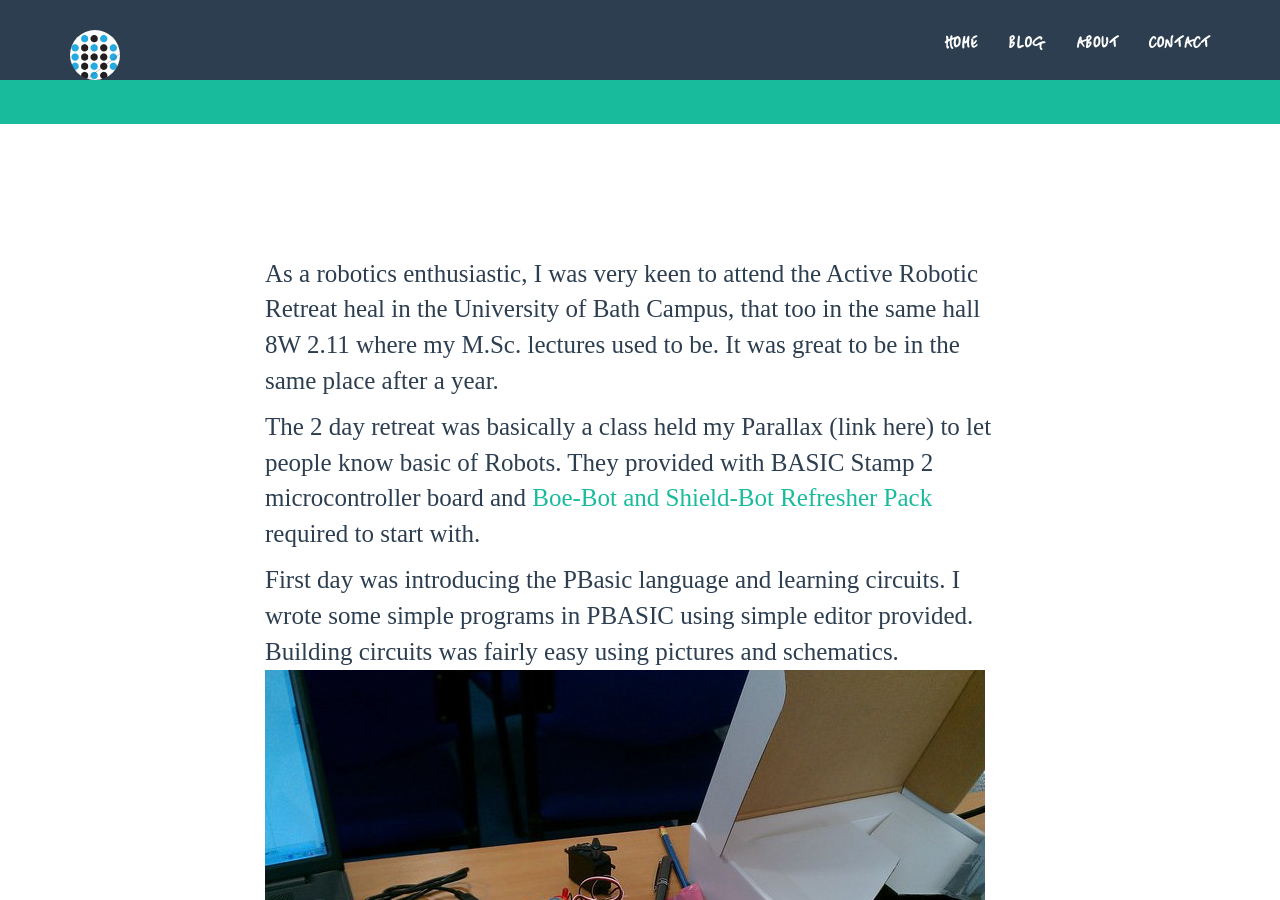
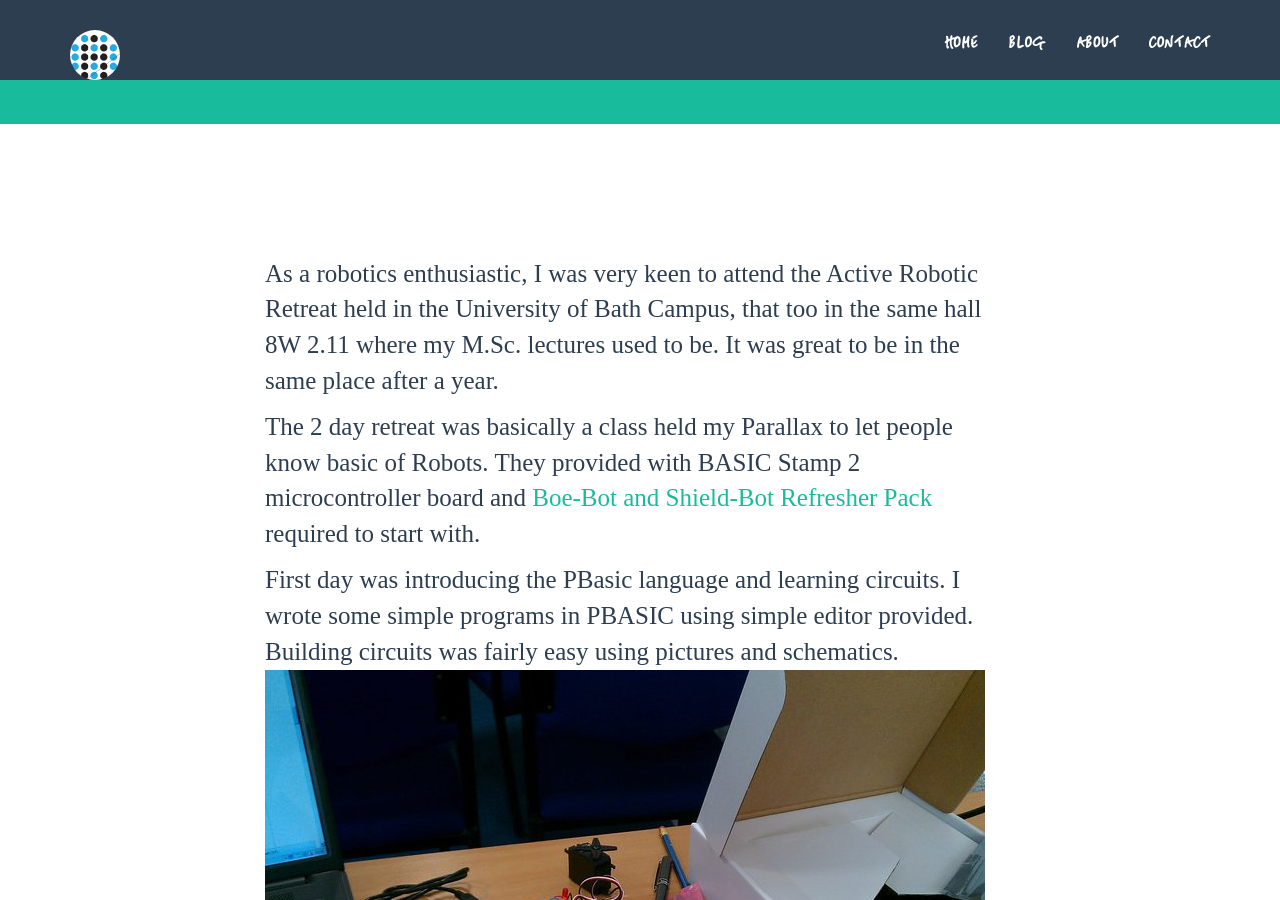
Before and after one commit to AmitDina/AmitPore.github.io, a Jekyll site: the page built from _posts/2011-06-21-ROBO-FUN-Active-Robot-Retreat.md, in a window 1280 px wide and 900 px high, scrolled down 455 px. Built offline with Jekyll 4.4.1, drawn with Linux system fonts in a browser that asks for light colours; nearby versions of some CDN libraries; some web fonts are replaced.

Commit message:
Post updates

```diff
--- a/_posts/2011-06-21-ROBO-FUN-Active-Robot-Retreat.md
+++ b/_posts/2011-06-21-ROBO-FUN-Active-Robot-Retreat.md
@@ -9,9 +9,9 @@ published: true
 ---
 
 
-<p class="type--big">As a robotics enthusiastic, I was very keen to attend the Active Robotic Retreat heal in the University of Bath Campus, that too in the same hall 8W 2.11 where my M.Sc. lectures used to be.  It was great to be in the same place after a year.</p>
+<p class="type--big">As a robotics enthusiastic, I was very keen to attend the Active Robotic Retreat held in the University of Bath Campus, that too in the same hall 8W 2.11 where my M.Sc. lectures used to be.  It was great to be in the same place after a year.</p>
 
-The 2 day retreat was basically a class held my Parallax (link here) to let people know basic of Robots. They provided with BASIC Stamp 2 microcontroller board and [Boe-Bot and Shield-Bot Refresher Pack]( https://www.parallax.com/product/572-28132) required to start with.
+The 2 day retreat was basically a class held my Parallax  to let people know basic of Robots. They provided with BASIC Stamp 2 microcontroller board and [Boe-Bot and Shield-Bot Refresher Pack]( https://www.parallax.com/product/572-28132) required to start with.
 
 First day was introducing the PBasic language and learning circuits. I wrote some simple programs in PBASIC using simple editor provided.  Building circuits was fairly easy using pictures and schematics.
 ![Kit](/assets/img/blog-img/ROBO-FUN-IMG1.jpg)
```
Also changed, not shown: _posts/2014-09-20-Camel-Ride-In-Tunisia.md (+8 -6 lines).
